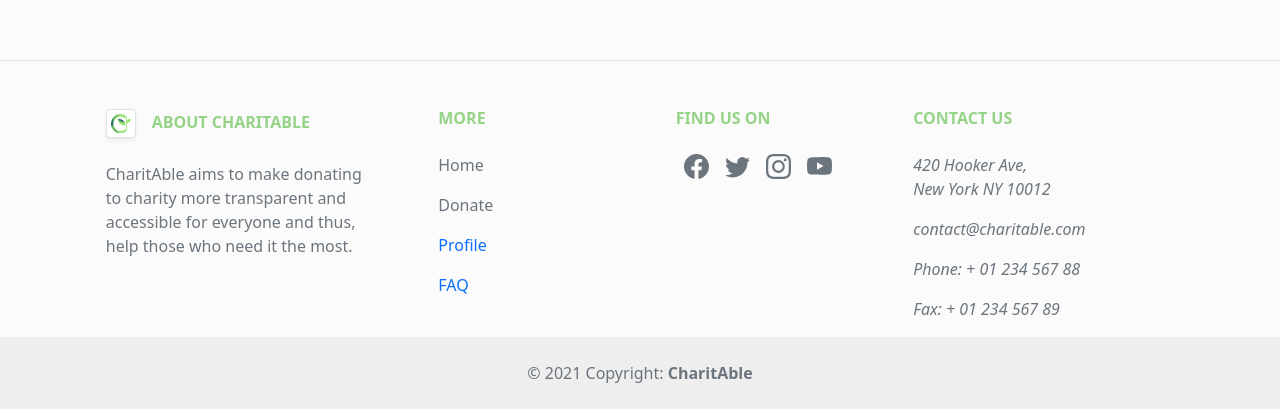
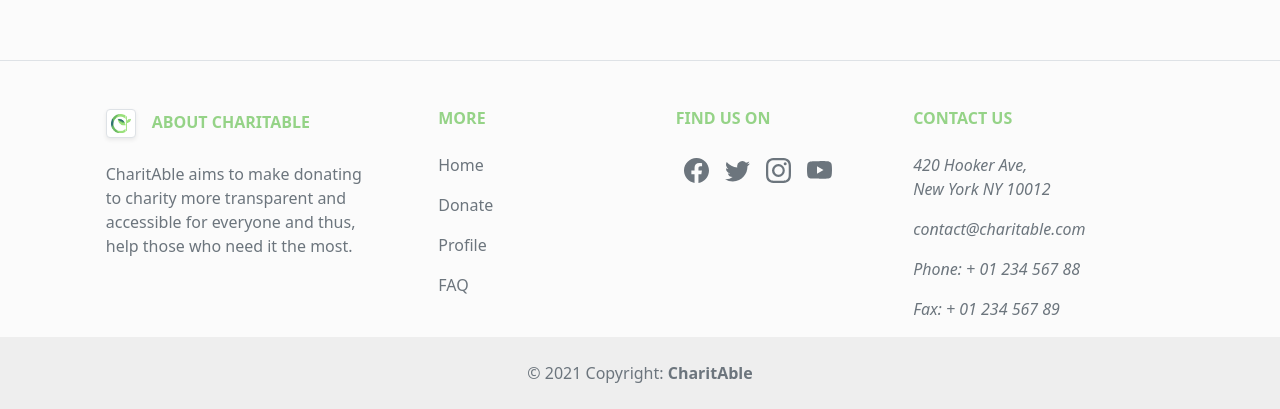
Before and after one commit to SS2021-SoftwareProject/Frontend, a Vue app: page / in a window 1280 px wide. Shown: the part 3093-3502 px from the top of the page. Built offline with nearby package versions, Linux system fonts and the light colour scheme; the HTML template or start-up script is replaced by a standard one.

Commit message:
- adjusted footer link style

```diff
--- a/src/components/Footer.vue
+++ b/src/components/Footer.vue
@@ -54,18 +54,18 @@
               More
             </h6>
             <p>
-              <a href="/" class="text-decoration-none text-reset">Home</a>
+              <a href="/" class="text-decoration-none text-reset text-muted">Home</a>
             </p>
             <p>
-              <a href=".#projects" class="text-decoration-none text-reset">Donate</a>
+              <a href=".#projects" class="text-decoration-none text-reset text-muted">Donate</a>
             </p>
             <p>
-              <router-link aria-current="page" to="/Profile">
+              <router-link class="text-muted" aria-current="page" to="/Profile">
                 <a class="text-decoration-none text-reset">Profile</a>
               </router-link>
             </p>
             <p>
-              <router-link aria-current="page" to="/Faq">
+              <router-link class="text-muted" aria-current="page" to="/Faq">
                 <a class="text-decoration-none text-reset">FAQ</a>
               </router-link>
             </p>
@@ -73,7 +73,7 @@
           <!-- Grid column -->
 
           <!-- Grid column -->
-          <div class="col-md-2 col-lg-2 col-xl-2 mx-auto mb-4">
+          <div class="col-md-2 col-lg-2 col-xl-2 mx-auto mb-4 lh-lg">
             <!-- Links -->
             <h6 class="text-uppercase fw-bold mb-4">
               Find us on
```
